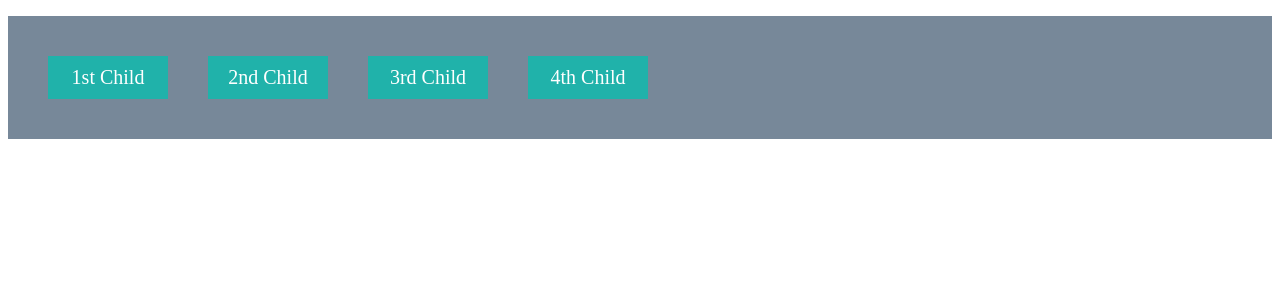
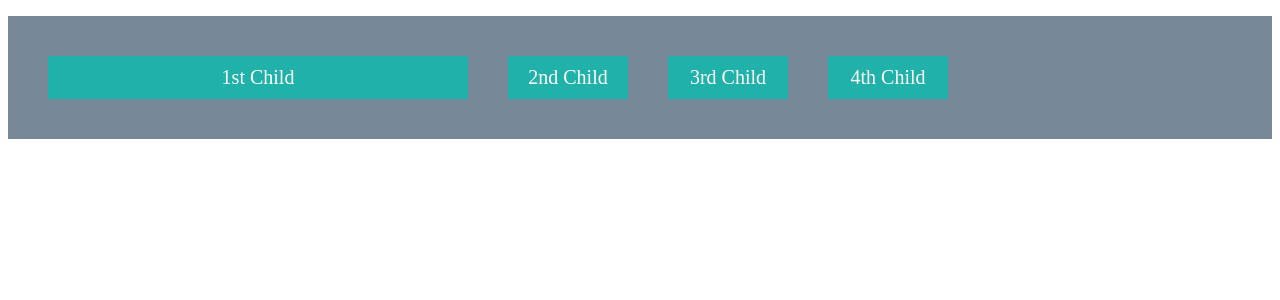
Before and after one commit to joepasss/sass_study, a React (Create React App) app in the folder flexbox/: page / in a window 1280 px wide. Shown: the top 300 px of the page. Built offline with nearby package versions, Linux system fonts and the light colour scheme.

Commit message:
flex basis

```diff
--- a/flexbox/src/index.scss
+++ b/flexbox/src/index.scss
@@ -8,6 +8,7 @@ ul {
 
   /* Flex Container Properties */
   display: flex;
+  // flex-wrap: wrap;
 
   /* Flex Items => Children */
   li {
@@ -66,8 +67,20 @@ ul {
     /*-*-*-*-*-*-*-*-*-*-----(3)Flex SHRINK-----*-*-*-*-*-*-*-*-*-*/
     /* Flex Grow (Default => 1 => on) */
 
+    // &:first-child {
+    //   flex-shrink: 0;
+    // }
+
+    /*-*-*-*-*-*-*-*-*-*-----(4)Flex BASIS-----*-*-*-*-*-*-*-*-*-*/
+    /* FLEX BASIS (Default => Auto) */
     &:first-child {
-      flex-shrink: 0;
+      flex-basis: 25rem;
     }
+
+    // &:nth-child(2) {
+    //   flex-basis: 10rem;
+    // }
+
+    // if use with flex grow flex grow part is first shrink part (more responsive)
   }
 }
```
